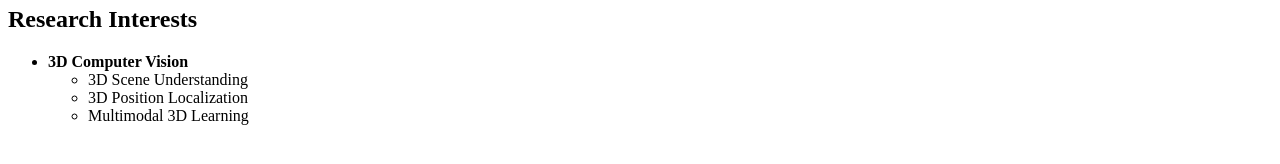
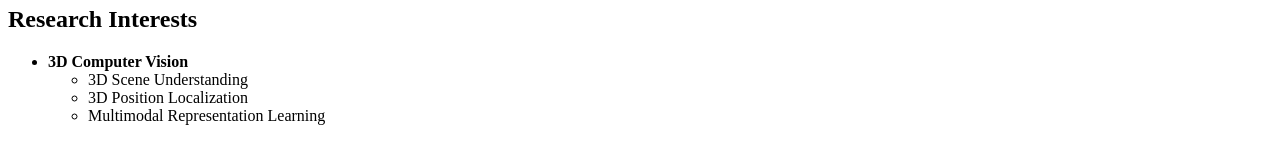
Before and after one commit to Rabbia-Hassan/Rabbia-Hassan.github.io, a Jekyll site: the page built from index.md, in a window 1280 px wide. Shown: the part 1566-1730 px from the top of the page. Built offline with Jekyll 4.4.1, drawn with Linux system fonts in a browser that asks for light colours; a style sheet for code colours, icons or effects is not loaded; our own code applies the rules of GitHub Pages for plain Markdown files.

Commit message:
Update 'Multimodal 3D Learning' to 'Multimodal Representation Learning'

```diff
--- a/index.md
+++ b/index.md
@@ -15,4 +15,4 @@ My research focuses on 3D scene understanding and 3D position localization. More
 - **3D Computer Vision**
   - 3D Scene Understanding
   - 3D Position Localization
-  - Multimodal 3D Learning
+  - Multimodal Representation Learning
```
